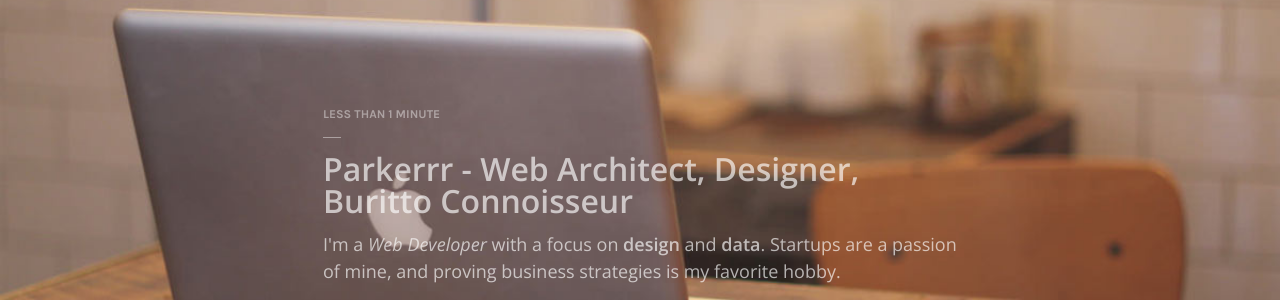
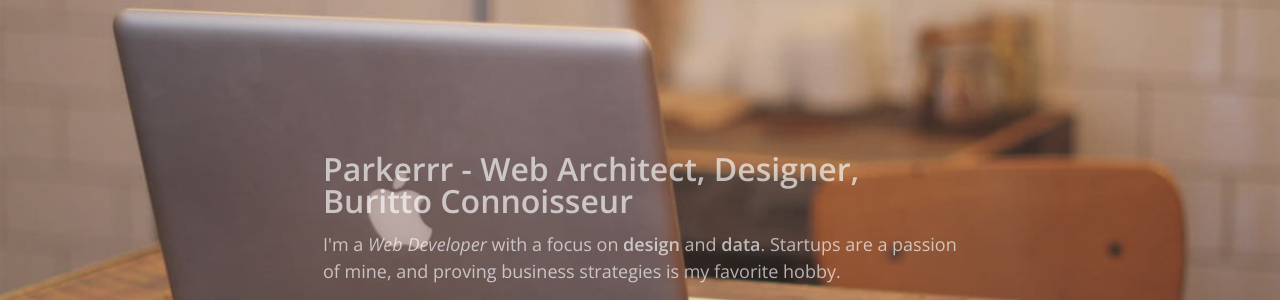
Before and after one commit to jasonmarkbeaton/parkerrr.github.io, a Jekyll site: the page built from index.html, in a window 1280 px wide. Shown: the part 195-495 px from the top of the page. Built offline with Jekyll 4.4.1, drawn with Linux system fonts in a browser that asks for light colours; the list of posts is cut into pages by our own code.

Commit message:
Fixed header display error
I guess github doesn’t support jekyll plugins yet…

```diff
--- a/_includes/excerpt.html
+++ b/_includes/excerpt.html
@@ -2,7 +2,7 @@
 
 <div class="excerpt">
 
-	<span class="title">{{ page.content | reading_time_as_i }}</span>
+	<!-- <span class="title">{{ page.content | reading_time_as_i }}</span> -->
 
 	{% if page.title %}
 
--- a/_includes/teaser.html
+++ b/_includes/teaser.html
@@ -16,7 +16,7 @@
 
 		<div class="excerpt">
 
-			<span class="title">{{ teaser.content | reading_time_as_i }}</span>
+			<!-- <span class="title">{{ teaser.content | reading_time_as_i }}</span> -->
 
 			{% if teaser.title %}
 				<h1><a href="{{ teaser.url | prepend: site.baseurl }}" title="{{ teaser.title }}">{{ teaser.title }}</a></h1>
```
Also changed, not shown: 6 other files.
